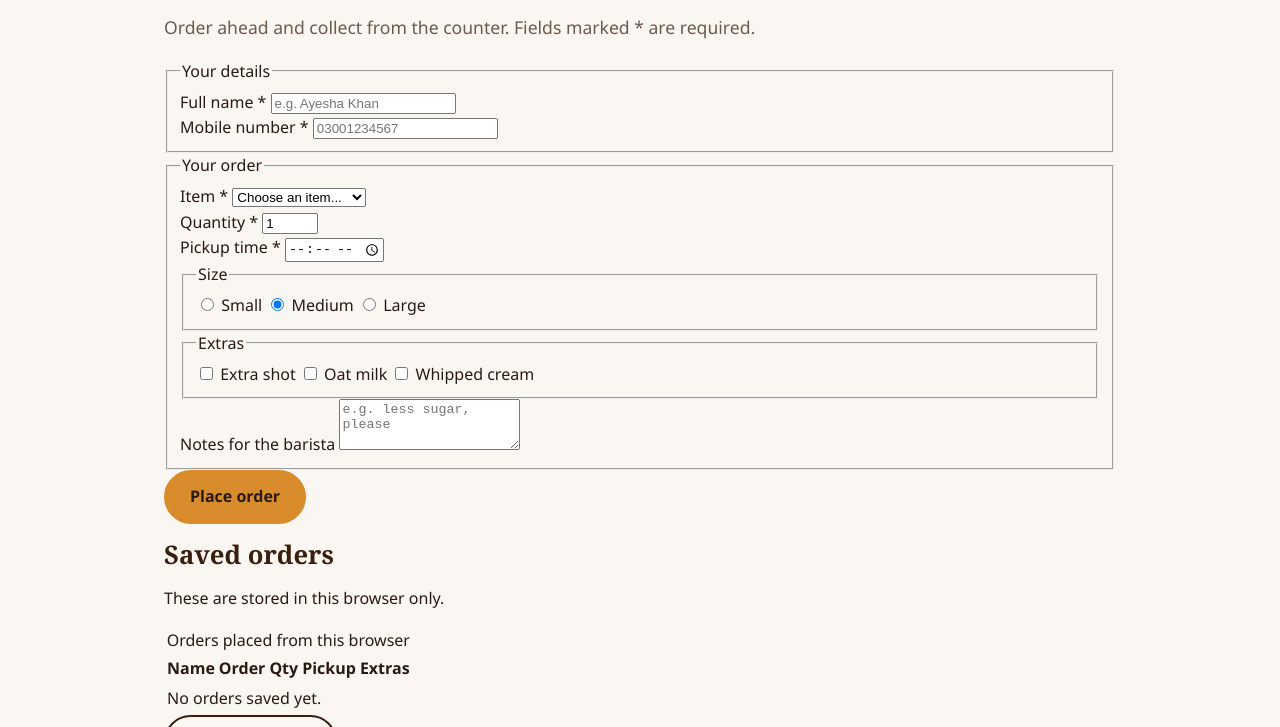
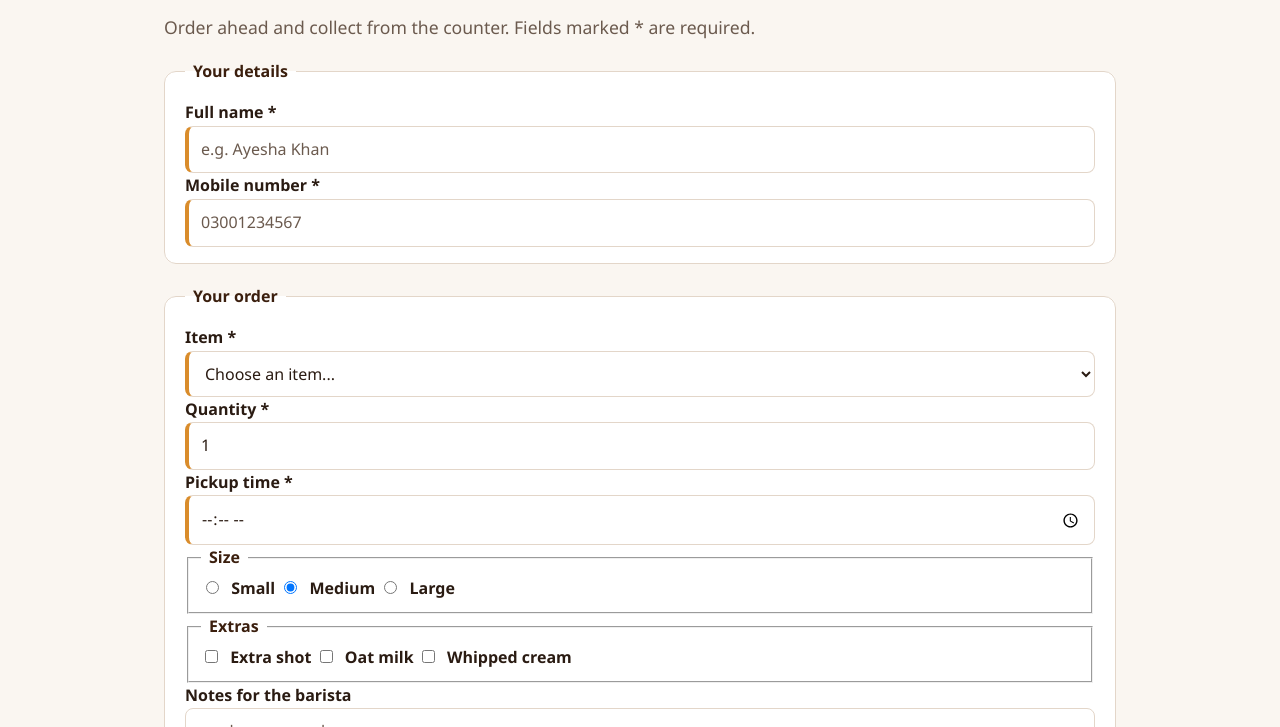
Before and after one commit to musharrafali7/cit331-lab4-campus-cafe, a plain HTML site: page order.html in a window 1280 px wide. Shown: the part 225-952 px from the top of the page. Drawn offline with Linux system fonts and the light colour scheme.

Commit message:
Style menu, tables, forms and add attribute selectors

```diff
--- a/css/styles.css
+++ b/css/styles.css
@@ -161,3 +161,100 @@
 }
 .logo-figure { text-align: center; }
 figcaption { color: var(--muted); font-size: 0.9rem; }
+
+/* ---------- 7. Menu, tables ---------- */
+.menu-group h2::before {
+  content: "";
+  display: inline-block;
+  width: 6px;
+  height: 1em;
+  margin-right: 10px;
+  background: var(--accent);
+  border-radius: 3px;
+  vertical-align: -0.12em;
+}
+.menu-item {
+  background: var(--surface);
+  border: 1px solid var(--border);
+  border-radius: var(--radius);
+  padding: 16px 20px;
+  margin-bottom: 16px;
+}
+.menu-item p { margin: 0; color: var(--muted); }
+.item-head h3 { margin: 0; }
+.price { font-weight: 700; color: var(--brand); }
+
+table {
+  width: 100%;
+  border-collapse: collapse;
+  background: var(--surface);
+}
+caption {
+  text-align: left;
+  padding: 8px 0;
+  color: var(--muted);
+  font-size: 0.9rem;
+}
+th, td {
+  text-align: left;
+  padding: 10px 12px;
+  border-bottom: 1px solid var(--border);
+}
+thead th {
+  background: var(--brand-dark);
+  color: #fff;
+}
+tbody th { font-weight: 600; }
+tbody tr:nth-child(even) { background: #fbf6f0; }
+
+/* ---------- 8. Attribute selectors and pseudo-elements ---------- */
+a[href^="http"]::after {
+  content: " \2197";
+  font-size: 0.85em;
+}
+
+/* ---------- 9. Forms ---------- */
+form > fieldset {
+  background: var(--surface);
+  border: 1px solid var(--border);
+  border-radius: var(--radius);
+  padding: 16px 20px;
+  margin: 0 0 20px;
+}
+legend {
+  font-weight: 700;
+  padding: 0 8px;
+  color: var(--brand-dark);
+}
+label { font-weight: 600; }
+
+input, select, textarea {
+  font: inherit;
+  width: 100%;
+  padding: 10px 12px;
+  border: 1px solid var(--border);
+  border-radius: 8px;
+  background: #fff;
+  color: var(--text);
+}
+input[type="radio"],
+input[type="checkbox"] {
+  width: auto;
+  margin-right: 8px;
+}
+input[required],
+select[required] {
+  border-left: 4px solid var(--accent);
+}
+input[placeholder]:not(:placeholder-shown):invalid {
+  border-color: #b3261e;
+}
+::placeholder {
+  color: var(--muted);
+  opacity: 1;
+}
+#message {
+  min-height: 1.6em;
+  font-weight: 600;
+  color: #0a6b50;
+}
```
